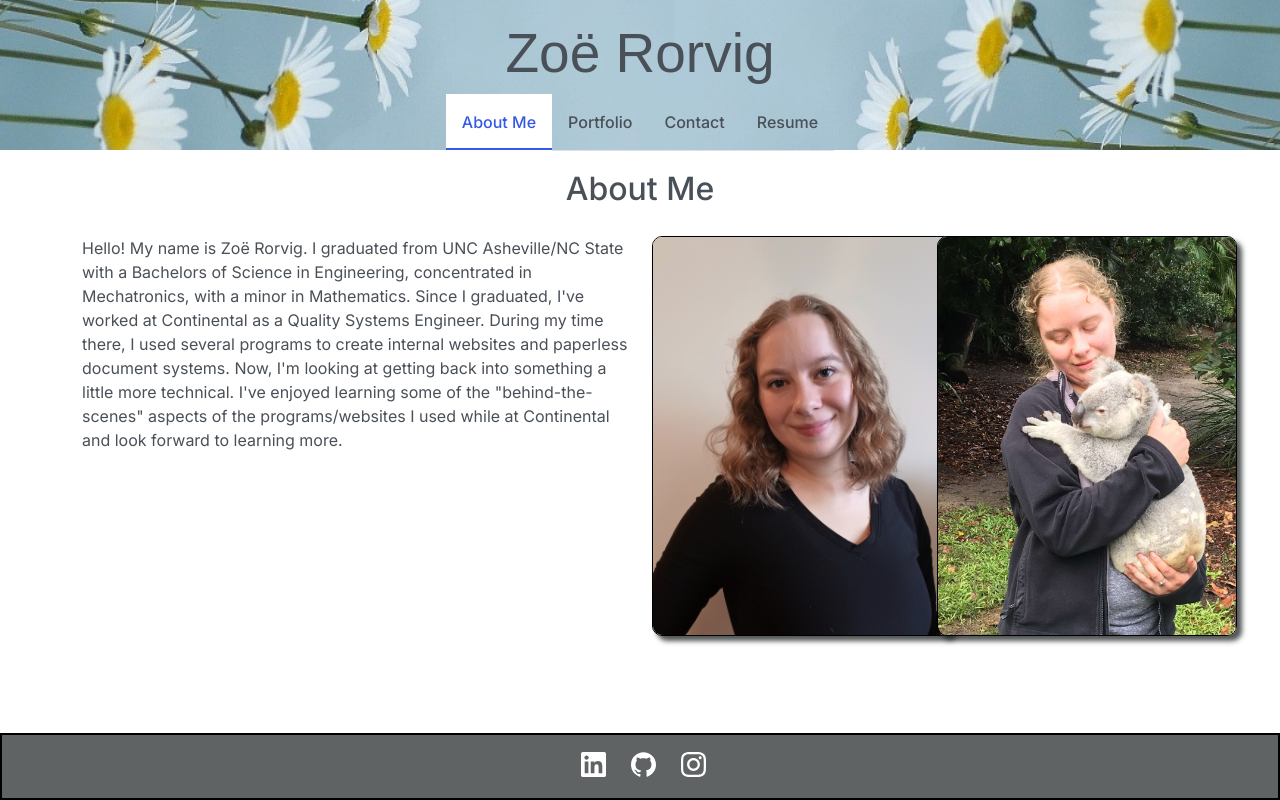
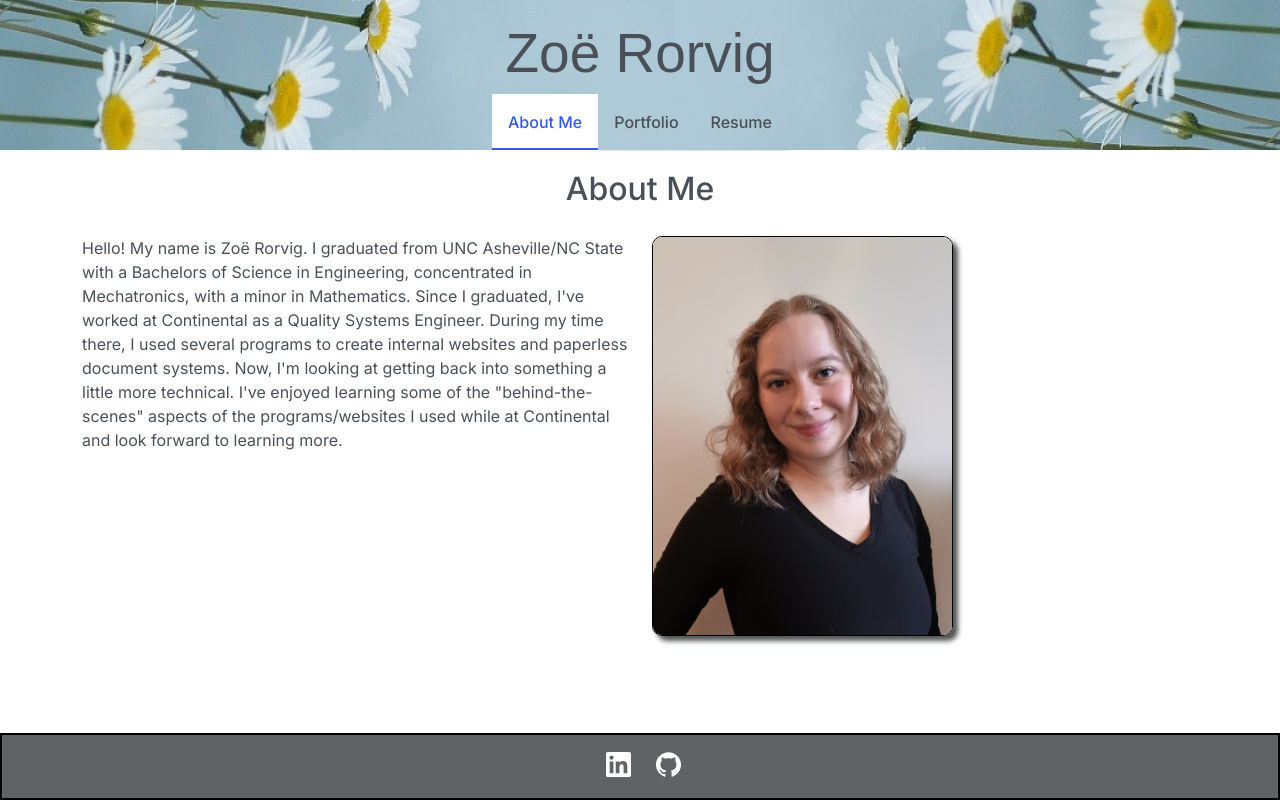
Before and after one commit to ZoeRorvig/my-react-portfolio, a React (Create React App) app: page / in a window 1280 px wide. Built offline with nearby package versions, Linux system fonts and the light colour scheme.

Commit message:
removed contact tab and instagram

```diff
--- a/src/App.css
+++ b/src/App.css
@@ -77,6 +77,19 @@ footer ul li {
     font-size: 25px;
 }
 
+.repo-links {
+    color: #000000;
+    text-decoration: none;
+    padding-left: 10px;
+}
+
+.project-title{
+    display: flex;
+    align-content: center;
+    justify-content: center;
+    font-size: 25px;
+}
+
 .projectImage {
     border: 1px solid black;
 }
--- a/src/components/Navigation.js
+++ b/src/components/Navigation.js
@@ -22,7 +22,7 @@ function Navigation({ currentPage, handlePageChange }) {
             Portfolio
           </a>
         </li>
-        <li className="nav-item">
+        {/* <li className="nav-item">
           <a
             href="#contact"
             onClick={() => handlePageChange('Contact')}
@@ -30,7 +30,7 @@ function Navigation({ currentPage, handlePageChange }) {
           >
             Contact
           </a>
-        </li>
+        </li> */}
         <li className="nav-item">
           <a
             href="#resume"
--- a/src/components/PortfolioContainer.js
+++ b/src/components/PortfolioContainer.js
@@ -2,7 +2,7 @@ import React, { useState } from 'react';
 import Header from './Header';
 import About from './pages/About';
 import Portfolio from './pages/Portfolio';
-import Contact from './pages/Contact';
+// import Contact from './pages/Contact';
 import Resume from './pages/Resume';
 import Footer from './pages/Footer';
 
@@ -13,9 +13,9 @@ export default function PortfolioContainer() {
         if (currentPage === 'Portfolio') {
           return <Portfolio />;
         }
-        if (currentPage === 'Contact') {
-            return <Contact />;
-        }
+        // if (currentPage === 'Contact') {
+        //     return <Contact />;
+        // }
         if (currentPage === 'Resume') {
           return <Resume />;
         }
--- a/src/components/pages/About.js
+++ b/src/components/pages/About.js
@@ -20,9 +20,9 @@ export default function About() {
           <div className='col-3'>
             <img src={profilePicture} alt='Zoe Rorvig' className='profile-picture' />
           </div>
-          <div className='col-3'>
+          {/* <div className='col-3'>
             <img src={secondProfile} alt='Zoe Rorvig with Koala' className='profile-picture' />
-          </div>
+          </div> */}
         </div>
       </div>
     </div>
--- a/src/components/pages/Footer.js
+++ b/src/components/pages/Footer.js
@@ -13,9 +13,6 @@ export default function Footer() {
                 <li>
                     <a href='https://github.com/ZoeRorvig' target='_blank' rel='noreferrer' className='footer-links'><SiGithub /></a>
                 </li>
-                <li>
-                    <a href='https://www.instagram.com/mightyzorvig/' target='_blank' rel='noreferrer' className='footer-links'><SiInstagram /></a>
-                </li>
             </ul>
         </footer>
     );
--- a/src/components/pages/Project.js
+++ b/src/components/pages/Project.js
@@ -1,13 +1,14 @@
 import React from 'react';
+import { SiGithub } from "@react-icons/all-files/si/SiGithub";
 
 export default function Project(props) {
     return (
         <section>
             {props.projects.map((project) => (
                 <div className='project'>
-                    <div>
+                    <div className='project-title'>
                     <h3 className='d-flex align-items-center justify-content-center'>{project.title}</h3>
-                    <a href={project.repo} target='_blank' rel='noreferrer' className='footer-links'><SiGithub /></a>
+                    <a href={project.repo} target='_blank' rel='noreferrer' className='repo-links'><SiGithub /></a>
                     </div>
                     <img src={project.image} alt={project.title} className='projectImage' />
                     <div className='d-flex align-items-center justify-content-center'>
```
